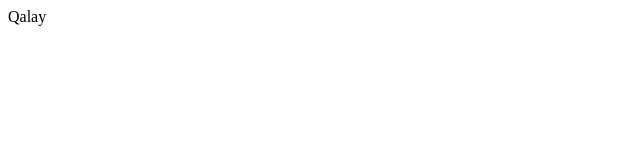
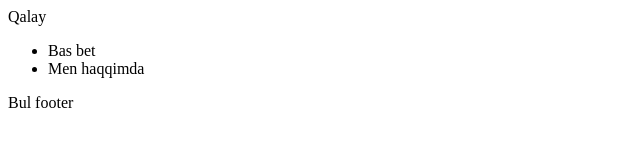
Before and after one commit to urazbaevv/project, a plain HTML site: page index.html in a window 1280 px wide. Shown: the whole page, without its empty margins (0-640 px from the left). Drawn offline with Linux system fonts and the light colour scheme.

Commit message:
index file ozgertirilldi

```diff
--- a/index.html
+++ b/index.html
@@ -7,6 +7,18 @@
 </head>
 <body>
     <div>Qalay</div>
+    <main>
+        <nav>
+            <ul>
+                <li>Bas bet</li>
+                <li>Men haqqimda</li>
+            </ul>
+        </nav>
+    </main>
 
+
+    <footer>
+        Bul footer
+    </footer>
 </body>
 </html>
```
